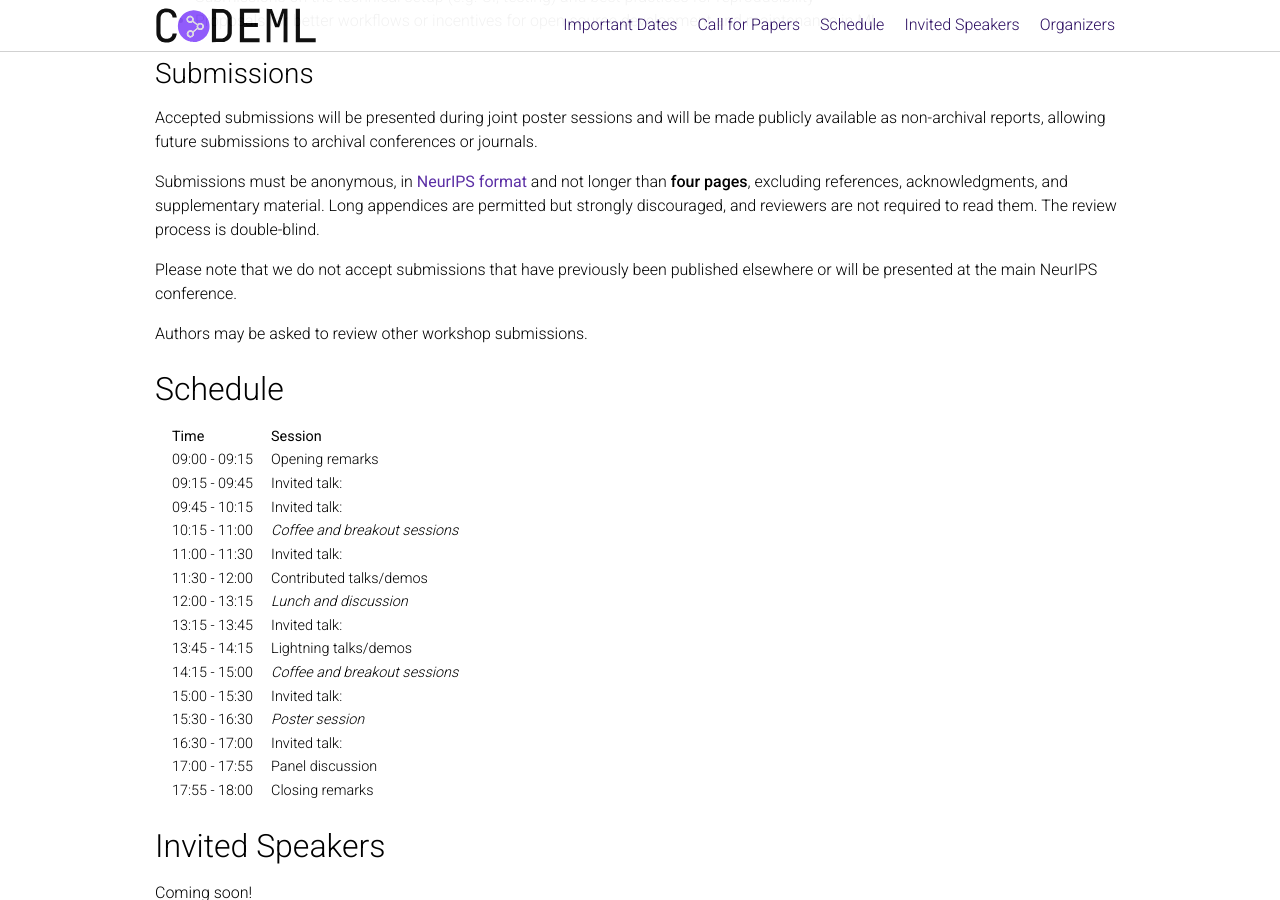
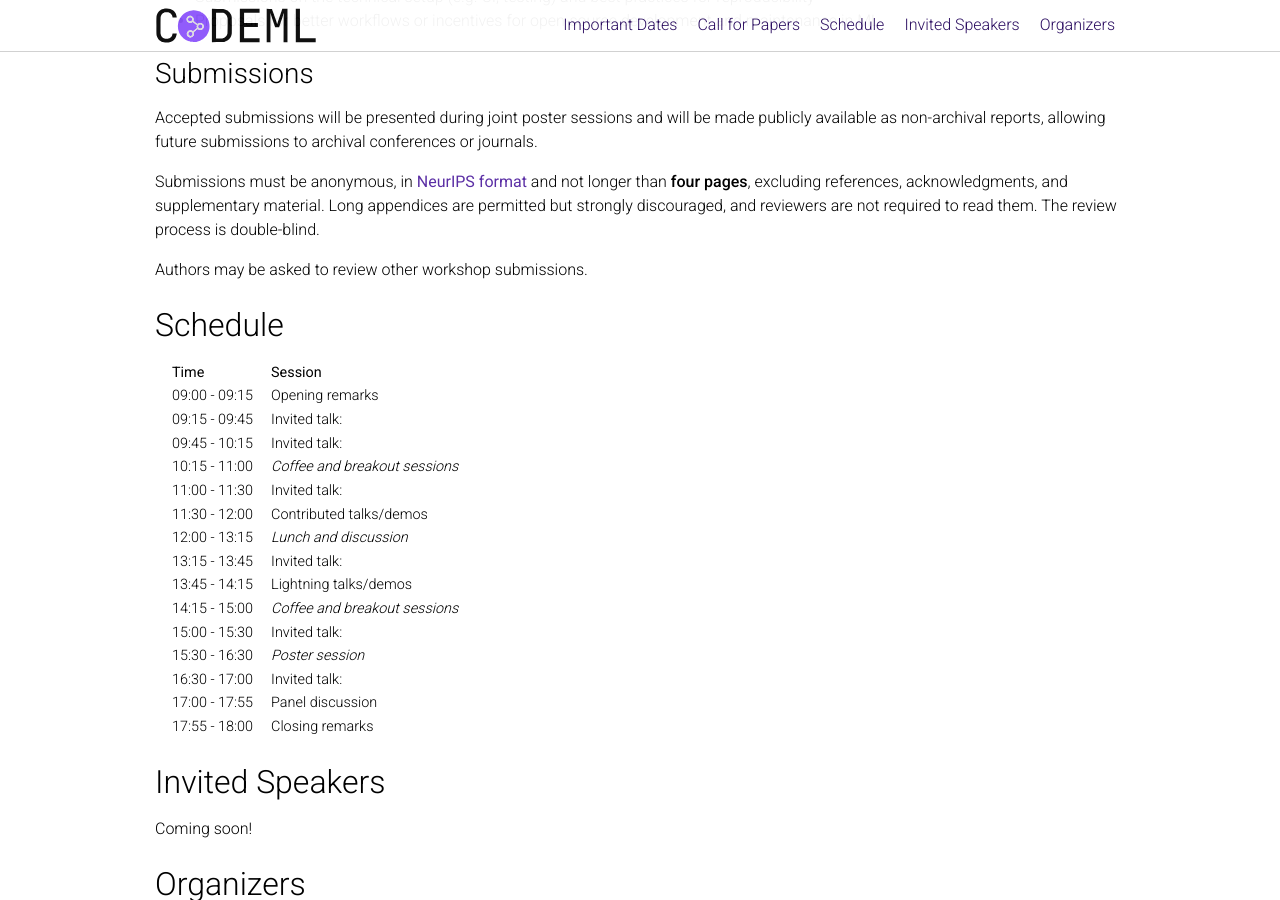
Before and after one commit to codeml-workshop/codeml2025, a Jekyll site: the page built from _pages/about.md, in a window 1280 px wide and 900 px high, scrolled down 1004 px. Built offline with Jekyll 4.4.1, drawn with Linux system fonts in a browser that asks for light colours; nearby versions of some CDN libraries; emoji names are drawn with the system emoji font; comment, search, counter and statistics services are not loaded; a style sheet for code colours, icons or effects is not loaded; grey boxes are pictures that could not be loaded.

Commit message:
minor correction on submission instructions

```diff
--- a/_pages/about.md
+++ b/_pages/about.md
@@ -65,7 +65,7 @@ Accepted submissions will be presented during joint poster sessions and will be
 
 Submissions must be anonymous, in <span style="color:#3a92d6;font-weight:400;"><a href="https://neurips.cc/Conferences/2024/PaperInformation/StyleFiles">NeurIPS format</a></span> and not longer than **four pages**, excluding references, acknowledgments, and supplementary material. Long appendices are permitted but strongly discouraged, and reviewers are not required to read them. The review process is double-blind.
 
-Please note that we do not accept submissions that have previously been published elsewhere or will be presented at the main NeurIPS conference.
+<!-- Please note that we do not accept submissions that have previously been published elsewhere or will be presented at the main ICML conference. -->
 
 <!-- We also welcome submissions of recently published work that is strongly within the scope of the workshop (with proper formatting). We encourage the authors of such submissions to focus on accessibility to the wider NeurIPS community while distilling their work into an extended abstract.  -->
 
```
